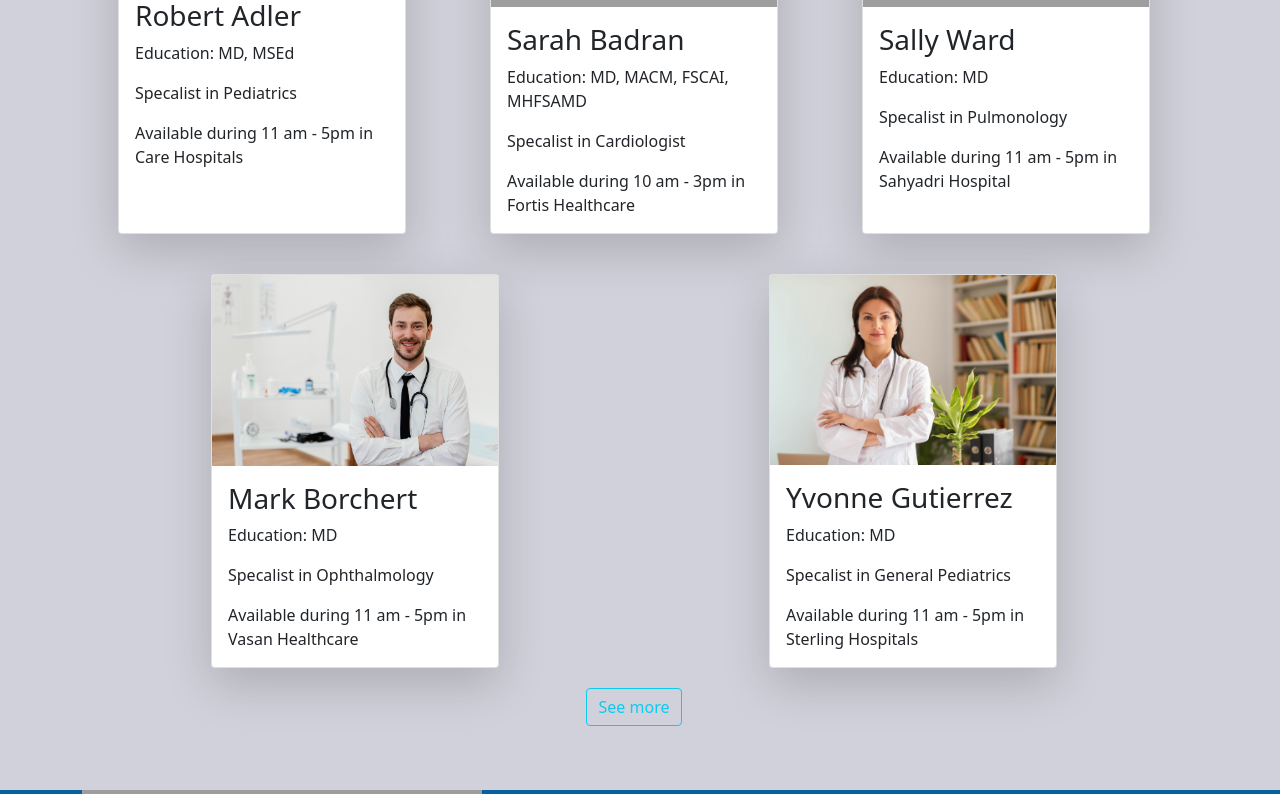
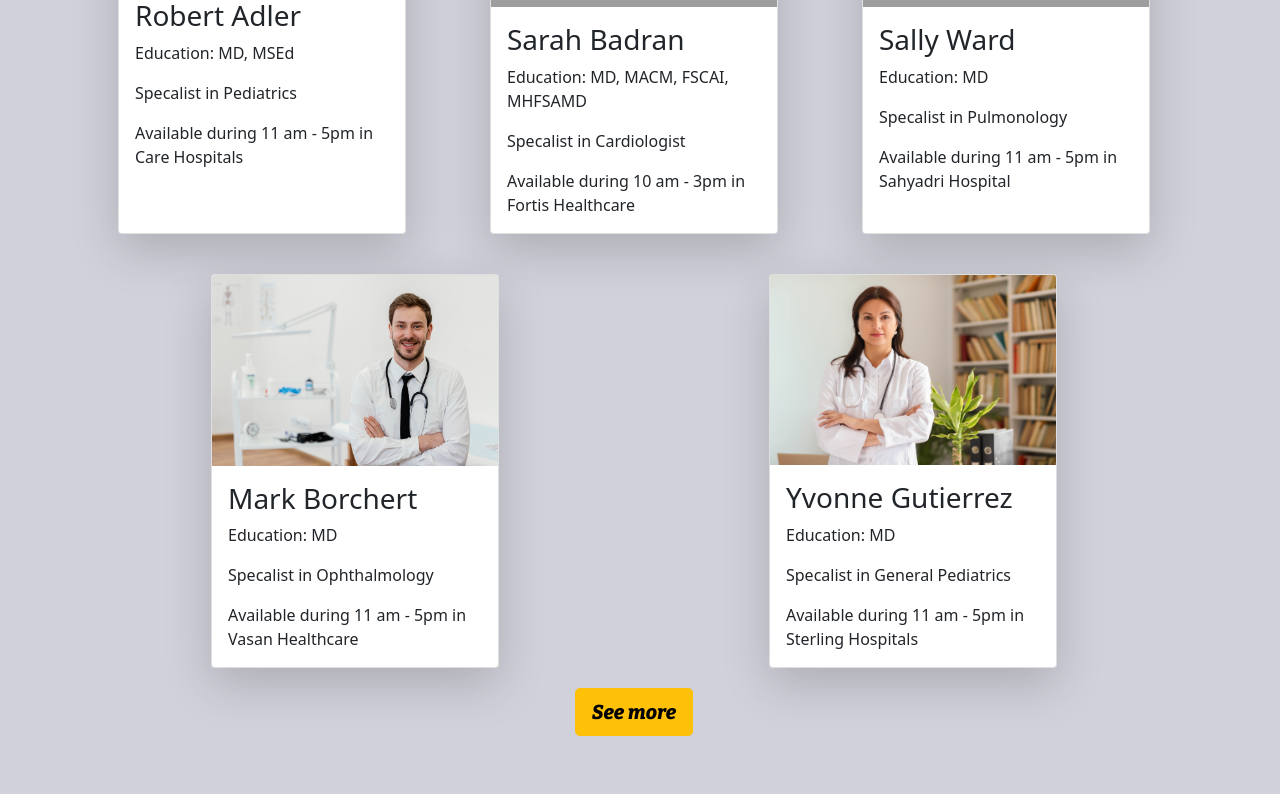
Before and after one commit to Bhawak200/Hachkathon, a React (Create React App) app in the folder health-app/: page / in a window 1280 px wide. Shown: the part 2000-2794 px from the top of the page. Built offline with nearby package versions, Linux system fonts and the light colour scheme; grey boxes are pictures that could not be loaded.

Commit message:
styling added

```diff
--- a/health-app/src/Components/Login.js
+++ b/health-app/src/Components/Login.js
@@ -1,4 +1,5 @@
 import React from "react";
+import {Link } from "react-router-dom"
 import "bootstrap/dist/css/bootstrap.min.css";
 
 class Login extends React.Component {
@@ -126,9 +127,11 @@ class Login extends React.Component {
 						</div>
 						<br />
 					</div>
+					<Link to='/'>
 					<button type="submit" className="btn-primary btn">
 						Register
 					</button>
+					</Link>
 				</form>
 			</div>
 		);
--- a/health-app/src/Components/Main.js
+++ b/health-app/src/Components/Main.js
@@ -75,7 +75,7 @@ function Main() {
 						/>
 					</div>
 					<div style={{ textAlign: "center" }}>
-						<button className="btn btn-outline-info">
+						<button className="btn btn-lg btn-warning see-more">
 							See more
 						</button>
 					</div>
--- a/health-app/src/index.css
+++ b/health-app/src/index.css
@@ -1,3 +1,4 @@
+@import url('https://fonts.googleapis.com/css2?family=Bitter:ital,wght@1,800&display=swap');
 body {
 	margin: 0;
 	font-family: -apple-system, BlinkMacSystemFont, "Segoe UI", "Roboto",
@@ -29,3 +30,8 @@ code {
 	display: flex;
 	justify-content: space-around;
 }
+
+.see-more{
+	font-family: 'Bitter', serif;
+	color:white;
+}
```
